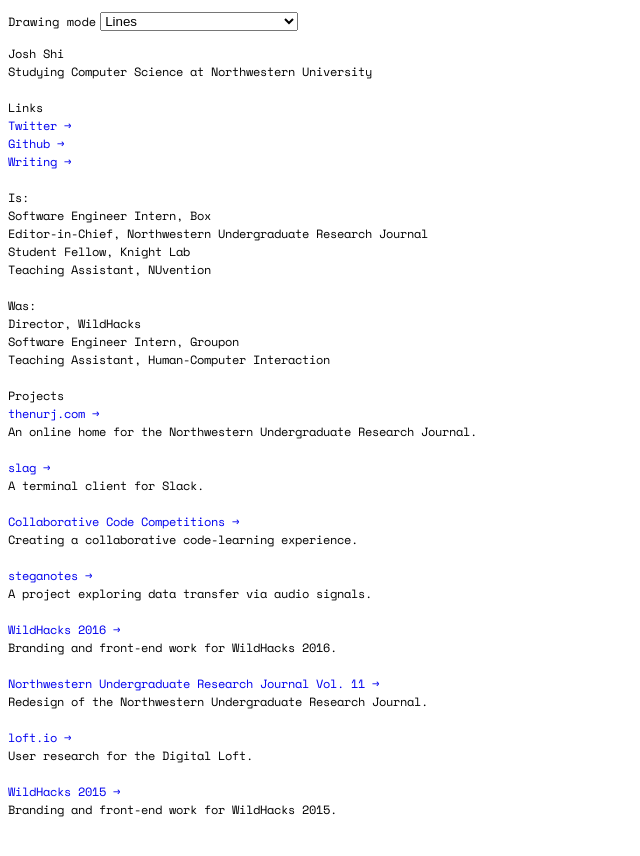
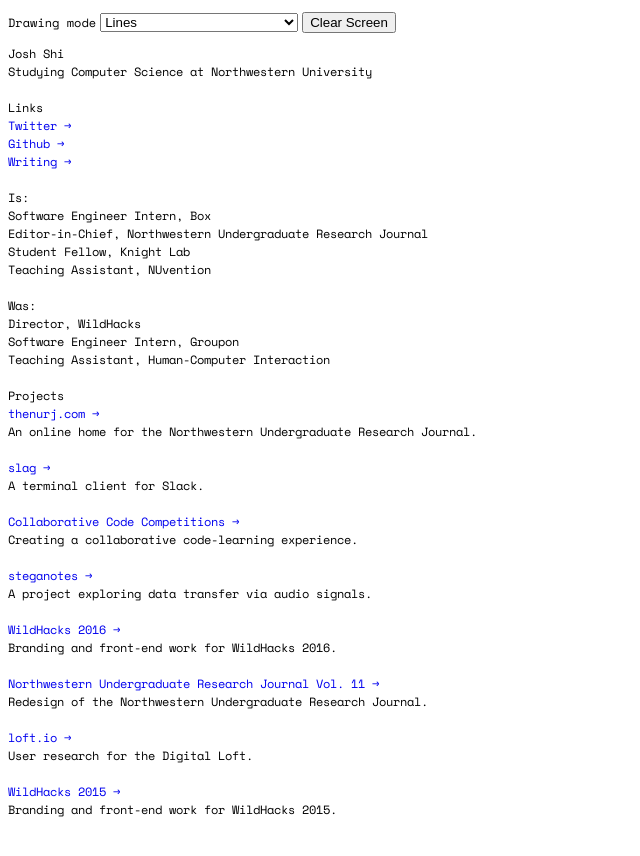
Before and after one commit to thehandsomepanther/thehandsomepanther.github.io, a Jekyll site: the page built from index.md, in a window 1280 px wide. Shown: the top 856 px of the page, without its empty margins (0-640 px from the left). Built offline with Jekyll 4.4.1, drawn with Linux system fonts in a browser that asks for light colours; nearby versions of some CDN libraries.

Commit message:
add clear screen button

```diff
--- a/index.md
+++ b/index.md
@@ -13,6 +13,7 @@
         <option value="twinkle">Twinkle</option>
         <option value="redacted">▇▇▇▇▇REDACTED▇▇▇▇▇</option>
     </select>
+    <input type="button" name="reset" value="Clear Screen">
 </div>
 <div>
     <span class="text"></span>
--- a/scripts/index.js
+++ b/scripts/index.js
@@ -112,16 +112,7 @@
 
 $(document).ready(function() {
     drawScreen()
-
-    // var frag = document.createDocumentFragment()
-    // for (var i = 0; i < width * height; i++) {
-    //     var span = document.createElement('span')
-    //     span.innerHTML = filler
-    //     frag.appendChild(span)
-    // }
-    //
-    // $('body').append(frag)
-
+    document.querySelector('input[name="reset"]').addEventListener('mousedown', drawScreen)
     window.addEventListener("optimizedResize", drawScreen);
 })
 
```
Also changed, not shown: 3 other files.
